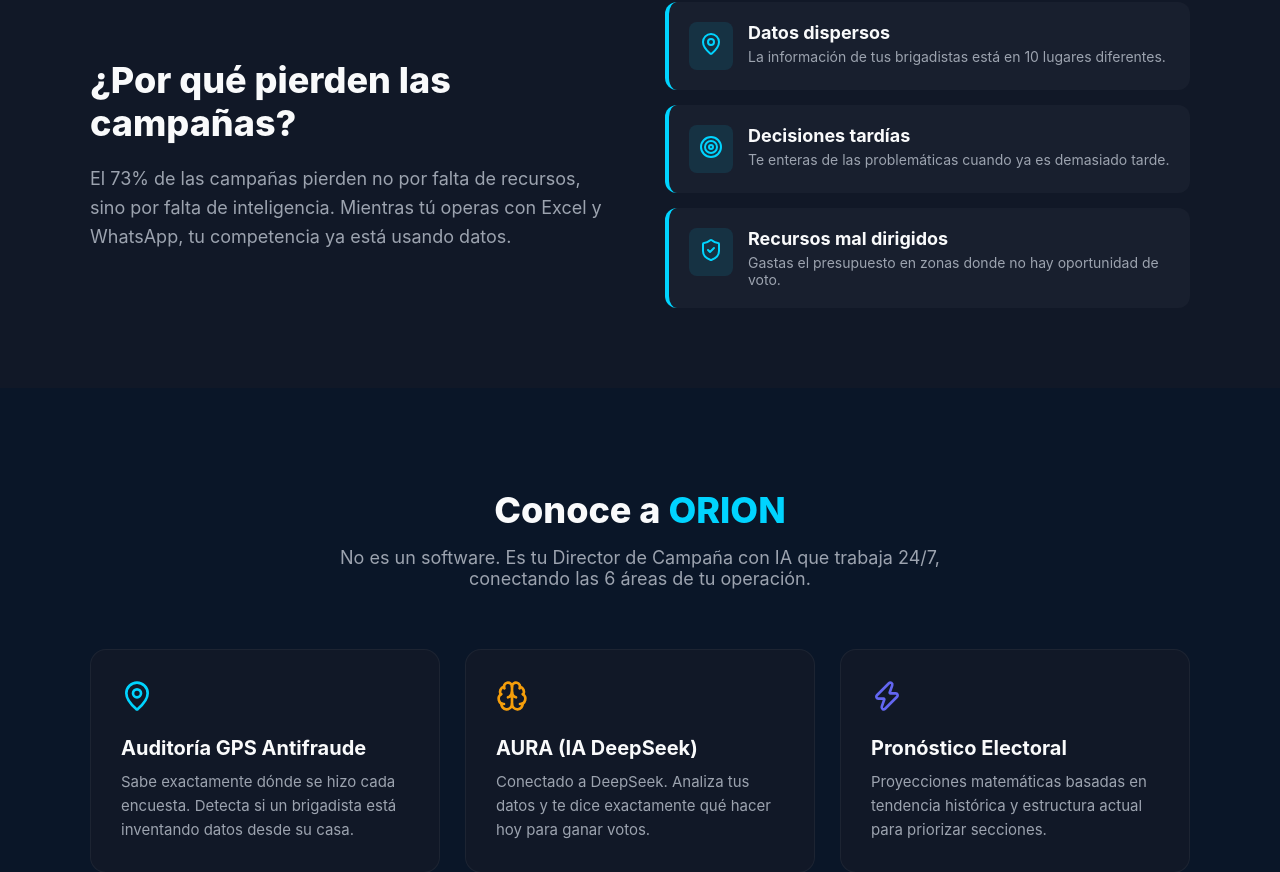
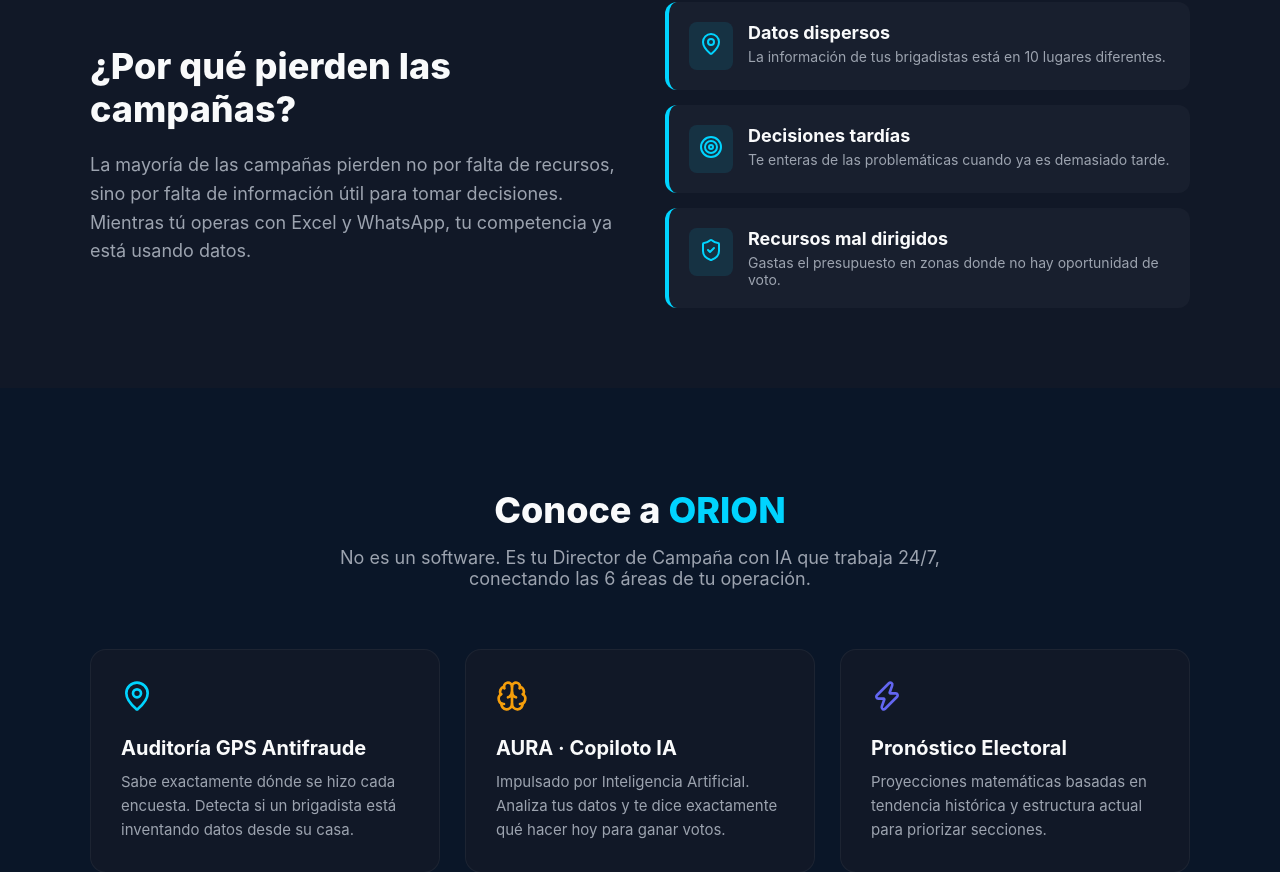
Before and after one commit to INVERVASCO/ORION-APP, a React (Vite) app: page / in a window 1280 px wide. Shown: the part 680-1552 px from the top of the page. Built offline with nearby package versions, Linux system fonts and the light colour scheme.

Commit message:
Update text and comments in LandingPage component

```diff
--- a/src/pages/LandingPage.tsx
+++ b/src/pages/LandingPage.tsx
@@ -8,10 +8,9 @@
   return (
     <div style={{ backgroundColor: '#0A1628', minHeight: '100vh', fontFamily: 'Inter, sans-serif', color: '#F9FAFB', overflowX: 'hidden' }}>
 
-      {/* NAVBAR CON EL NUEVO LOGO SVG DE QWEN */}
+      {/* NAVBAR CON EL NUEVO LOGO SVG */}
       <nav style={{ backgroundColor: 'rgba(10, 22, 40, 0.9)', backdropFilter: 'blur(10px)', padding: '15px 40px', display: 'flex', justifyContent: 'space-between', alignItems: 'center', position: 'fixed', top: 0, left: 0, right: 0, zIndex: 100, borderBottom: '1px solid rgba(255,255,255,0.05)' }}>
 
-        {/* Logo Integrado (SVG + Texto) */}
         <div style={{ display: 'flex', alignItems: 'center', gap: '12px' }}>
           <OrionLogoIcon size={40} />
           <span style={{ fontSize: '22px', fontWeight: '900', letterSpacing: '2px', color: '#F9FAFB' }}>
@@ -39,7 +38,6 @@
 
       {/* SECCIÓN 1: HERO */}
       <header style={{ textAlign: 'center', padding: '180px 20px 100px', position: 'relative' }}>
-        {/* Efectos de luz de fondo */}
         <div style={{ position: 'absolute', top: '10%', left: '20%', width: '400px', height: '400px', background: 'radial-gradient(circle, rgba(0, 212, 255, 0.15) 0%, transparent 70%)', filter: 'blur(50px)', zIndex: 0 }}></div>
         <div style={{ position: 'absolute', bottom: '10%', right: '20%', width: '300px', height: '300px', background: 'radial-gradient(circle, rgba(245, 158, 11, 0.1) 0%, transparent 70%)', filter: 'blur(50px)', zIndex: 0 }}></div>
 
@@ -79,7 +77,7 @@
               ¿Por qué pierden las campañas?
             </h2>
             <p style={{ fontSize: '18px', color: '#9CA3AF', lineHeight: '1.6' }}>
-              El 73% de las campañas pierden no por falta de recursos, sino por falta de inteligencia. Mientras tú operas con Excel y WhatsApp, tu competencia ya está usando datos.
+              La mayoría de las campañas pierden no por falta de recursos, sino por falta de información útil para tomar decisiones. Mientras tú operas con Excel y WhatsApp, tu competencia ya está usando datos.
             </p>
           </div>
           <div style={{ display: 'flex', flexDirection: 'column', gap: '15px' }}>
@@ -100,7 +98,7 @@
         </div>
       </section>
 
-      {/* SECCIÓN 3: LA SOLUCIÓN (CARACTERÍSTICAS) */}
+      {/* SECCIÓN 3: LA SOLUCIÓN (SIN MENCIONAR DEEPSEEK) */}
       <section style={{ padding: '100px 20px', backgroundColor: '#0A1628' }}>
         <div style={{ textAlign: 'center', marginBottom: '60px' }}>
           <h2 style={{ fontSize: '36px', fontWeight: '800', marginBottom: '15px' }}>
@@ -112,19 +110,18 @@
         </div>
 
         <div style={{ display: 'grid', gridTemplateColumns: 'repeat(auto-fit, minmax(300px, 1fr))', gap: '25px', maxWidth: '1100px', margin: '0 auto' }}>
-          {/* Tarjeta 1 */}
           <div style={{ background: '#111827', padding: '30px', borderRadius: '16px', border: '1px solid rgba(255,255,255,0.05)', transition: 'transform 0.3s' }} onMouseEnter={(e) => e.currentTarget.style.transform = 'translateY(-5px)'} onMouseLeave={(e) => e.currentTarget.style.transform = 'translateY(0)'}>
             <MapPin size={32} color="#00D4FF" style={{ marginBottom: '20px' }} />
             <h3 style={{ fontSize: '20px', marginBottom: '10px' }}>Auditoría GPS Antifraude</h3>
             <p style={{ color: '#9CA3AF', fontSize: '15px', lineHeight: '1.6' }}>Sabe exactamente dónde se hizo cada encuesta. Detecta si un brigadista está inventando datos desde su casa.</p>
           </div>
-          {/* Tarjeta 2 */}
+
           <div style={{ background: '#111827', padding: '30px', borderRadius: '16px', border: '1px solid rgba(255,255,255,0.05)', transition: 'transform 0.3s' }} onMouseEnter={(e) => e.currentTarget.style.transform = 'translateY(-5px)'} onMouseLeave={(e) => e.currentTarget.style.transform = 'translateY(0)'}>
             <Brain size={32} color="#F59E0B" style={{ marginBottom: '20px' }} />
-            <h3 style={{ fontSize: '20px', marginBottom: '10px' }}>AURA (IA DeepSeek)</h3>
-            <p style={{ color: '#9CA3AF', fontSize: '15px', lineHeight: '1.6' }}>Conectado a DeepSeek. Analiza tus datos y te dice exactamente qué hacer hoy para ganar votos.</p>
+            <h3 style={{ fontSize: '20px', marginBottom: '10px' }}>AURA · Copiloto IA</h3>
+            <p style={{ color: '#9CA3AF', fontSize: '15px', lineHeight: '1.6' }}>Impulsado por Inteligencia Artificial. Analiza tus datos y te dice exactamente qué hacer hoy para ganar votos.</p>
           </div>
-          {/* Tarjeta 3 */}
+
           <div style={{ background: '#111827', padding: '30px', borderRadius: '16px', border: '1px solid rgba(255,255,255,0.05)', transition: 'transform 0.3s' }} onMouseEnter={(e) => e.currentTarget.style.transform = 'translateY(-5px)'} onMouseLeave={(e) => e.currentTarget.style.transform = 'translateY(0)'}>
             <Zap size={32} color="#6366F1" style={{ marginBottom: '20px' }} />
             <h3 style={{ fontSize: '20px', marginBottom: '10px' }}>Pronóstico Electoral</h3>
@@ -179,15 +176,21 @@
         </p>
       </section>
 
-      {/* FOOTER CON TU NUEVO LOGO TRANSPARENTE */}
+      {/* FOOTER CON TU NUEVO LOGO TRANSPARENTE CORREGIDO */}
       <footer style={{ backgroundColor: '#050A14', color: '#64748B', textAlign: 'center', padding: '40px 20px', fontSize: '13px', borderTop: '1px solid rgba(255,255,255,0.05)', display: 'flex', flexDirection: 'column', alignItems: 'center', gap: '15px' }}>
 
-        {/* Aquí debes poner la URL que te dio ImgBB al subir el nuevo logo transparente */}
-      <img
-  src="https://i.ibb.co/Myk4tpTD/Firefly-Remove-Background.png"
-  alt="ORION"
-  style={{ height: '80px', opacity: 0.8 }}
-/>
+        {/* REEMPLAZA ESTE ENLACE POR TU ENLACE DIRECTO DE IMGBB (i.ibb.co/...) */}
+        <img
+          src="https://i.ibb.co/Myk4tpTD/Firefly-Remove-Background.png"
+          alt="ORION"
+          style={{
+            height: 'auto',
+            maxHeight: '100px',
+            maxWidth: '100%',
+            objectFit: 'contain',
+            opacity: 0.8
+          }}
+        />
 
         <p style={{ margin: 0 }}>© {new Date().getFullYear()} ORION · Campaign Intelligence. Todos los derechos reservados.</p>
       </footer>
```
